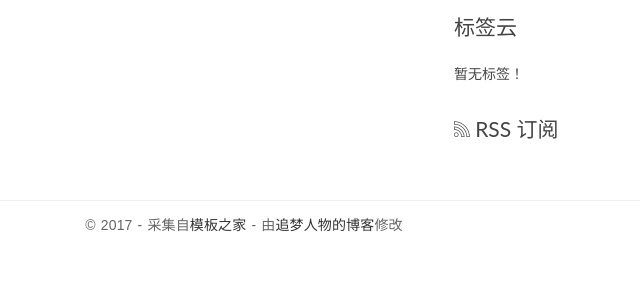
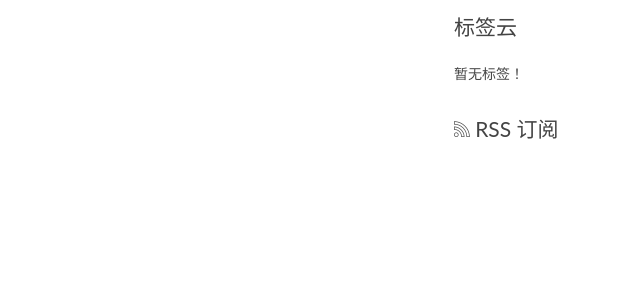
Before and after one commit to L-M-Sherlock/MyBlogInDjango, a Django app: page / in a window 1280 px wide. Shown: the part 501-800 px from the top of the page, without its empty margins (396-1036 px from the left). Run offline with Django 3.2, Linux system fonts and the light colour scheme; data that the repository does not hold is empty; some libraries are stand-ins or nearby versions.

Commit message:
删除模板信息

```diff
--- a/templates/base.html
+++ b/templates/base.html
@@ -149,10 +149,10 @@
     <div class="container">
         <div class="row">
             <div class="col-md-12">
-                <p class="copyright">&copy 2017 - 采集自<a href="http://www.cssmoban.com/"
+<!--                 <p class="copyright">&copy 2017 - 采集自<a href="http://www.cssmoban.com/"
                                                         target="_blank" title="模板之家">模板之家</a>
                     - 由<a href="http://zmrenwu.com/" title="网页模板" target="_blank">追梦人物的博客</a>修改
-                </p>
+                </p> -->
             </div>
         </div>
     </div>
```
